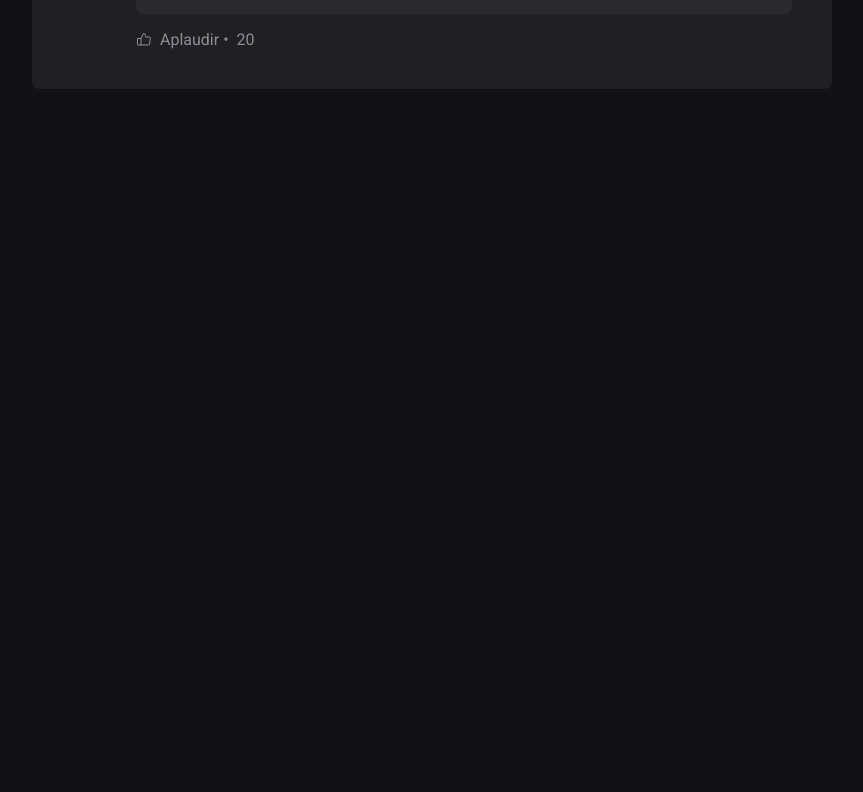
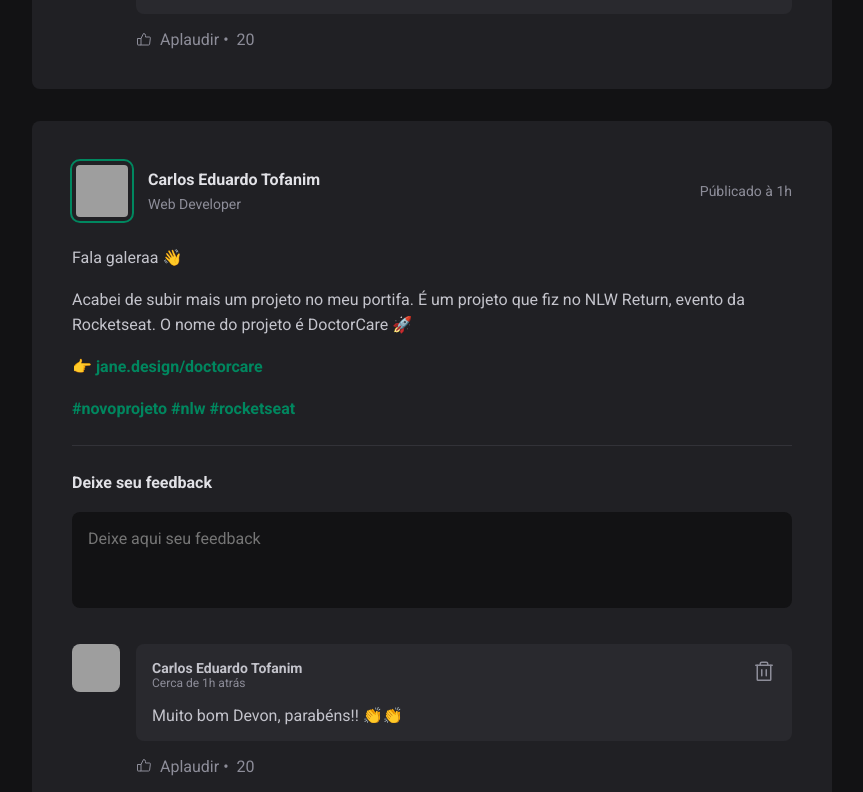
Before and after one commit to dutofanim/01-fundamentos-reactjs, a React (Vite) app: page / in a window 1280 px wide. Shown: the part 2068-2860 px from the top of the page, without its empty margins (352-1215 px from the left). Before the commit the page ends 2189 px from the top, so only its background shows below. Built offline with nearby package versions, Linux system fonts and the light colour scheme; grey boxes are pictures that could not be loaded.

Commit message:
feat: Added post object to show infos

```diff
--- a/src/App.jsx
+++ b/src/App.jsx
@@ -7,15 +7,73 @@
 import styles from './App.module.css'
 import './global.css'
 
+const posts = [
+  {
+    id: 1,
+    author: {
+      avatarUrl: 'https://github.com/dutofanim.png',
+      name: 'Carlos Eduardo Tofanim',
+      role: 'Student @RocketSeat'
+    },
+    content: [
+      {type: 'paragraph', content: 'Fala galeraa 👋'},
+      {type: 'paragraph', content: 'Acabei de subir mais um projeto no meu portifa. É um projeto que fiz no NLW Return, evento da Rocketseat. O nome do projeto é DoctorCare 🚀'},
+      {type: 'link', content: 'jane.design/doctorcare'},
+      {type: 'hashTags', content: ['#novoprojeto','#nlw','#rocketseat']}
+    ],
+    publishedAt: new Date('2023-06-21 20:00:00'),
+  },
+  {
+    id: 2,
+    author: {
+      avatarUrl: 'https://github.com/diego3g.png',
+      name: 'Diego Fernandes',
+      role: 'CTO @RocketSeat'
+    },
+    content: [
+      {type: 'paragraph', content: 'Falaaaa Dev 👋'},
+      {type: 'paragraph', content: 'Acabei de subir mais um projeto no meu portifa. É um projeto que fiz no NLW Return, evento da Rocketseat. O nome do projeto é DoctorCare 🚀'},
+      {type: 'link', content: 'jane.design/doctorcare'},
+      {type: 'hashTags', content: ['#novoprojeto','#nlw','#rocketseat']}
+    ],
+    publishedAt: new Date('2023-06-19 20:00:00'),
+  },
+  {
+    id: 3,
+    author: {
+      avatarUrl: 'https://github.com/maykbrito.png',
+      name: 'Mayk Brito',
+      role: 'CCO @RocketSeat'
+    },
+    content: [
+      {type: 'paragraph', content: 'Falaaaa Dev 👋'},
+      {type: 'paragraph', content: 'Acabei de subir mais um projeto no meu portifa. É um projeto que fiz no NLW Return, evento da Rocketseat. O nome do projeto é DoctorCare 🚀'},
+      {type: 'link', content: 'jane.design/doctorcare'},
+      {type: 'hashTags', content: ['#novoprojeto','#nlw','#rocketseat']}
+    ],
+    publishedAt: new Date('2023-06-18 20:00:00'),
+  }
+]
+
 export function App() {
+
+  console.log(posts.length);
   return (
     <div>
       <Header />
       <div className={styles.wrapper}>
         <Sidebar />
         <main>
-          <Post />
-          <Post />
+          {posts.map(post => {
+            return (
+              <Post
+                key={post.id}
+                author={post.author}
+                content={post.content}
+                publishedAt={post.publishedAt}
+              />
+            )
+          })}
         </main>
       </div>
     </div>
--- a/src/components/Avatar.jsx
+++ b/src/components/Avatar.jsx
@@ -1,6 +1,5 @@
 import PropTypes from 'prop-types'
 import styles from './Avatar.module.css'
-
 export function Avatar({ hasBorder = true, src}) {
     return (
             <img
@@ -12,5 +11,5 @@
 
 Avatar.propTypes = {
     src: PropTypes.string.isRequired,
-    hasBorder: PropTypes.bool.isRequired
+    hasBorder: PropTypes.bool
 }
--- a/src/components/Post.jsx
+++ b/src/components/Post.jsx
@@ -3,7 +3,9 @@
 import styles from './Post.module.css'
 
 
-export function Post() {
+export function Post(props) {
+    console.log(props)
+
     return (
         <article className={styles.post}>
             <header className={styles.postHeader}>
```
